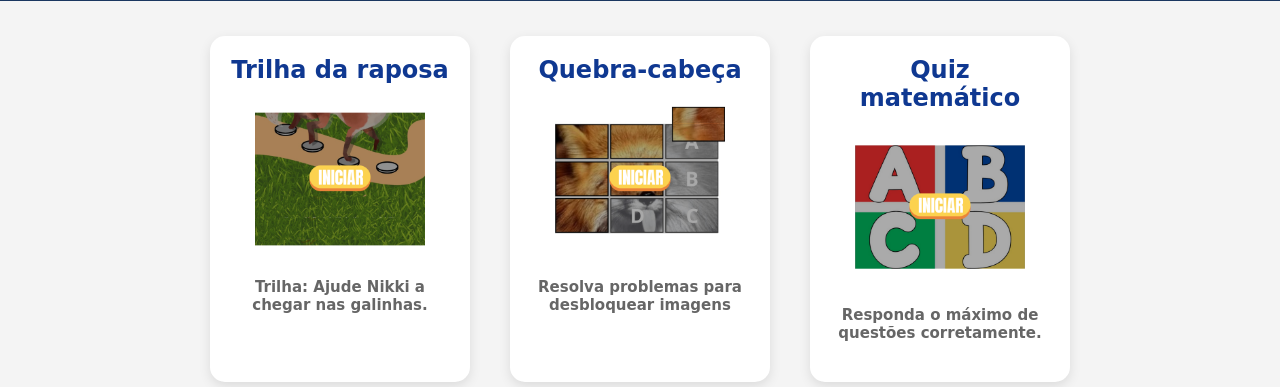
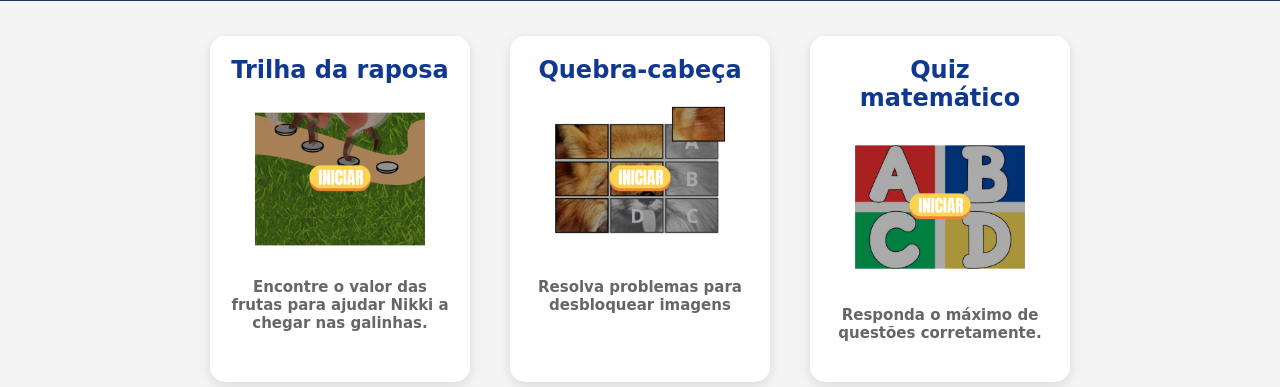
Before and after one commit to Eduardoooo0/FunMath, a Flask app: page / in a window 1280 px wide. Shown: the part 510-897 px from the top of the page. Run offline with Flask 3, Linux system fonts and the light colour scheme.

Commit message:
mudando a descrição da trilha

```diff
--- a/templates/index.html
+++ b/templates/index.html
@@ -37,7 +37,7 @@
                         <img src="../static/imgs/jogo-trilha.png" alt="">
                     </a>
                     <div id="box-texto">
-                        <h4>Trilha: Ajude Nikki a chegar nas galinhas.</h4>
+                        <h4>Encontre o valor das frutas para ajudar Nikki a chegar nas galinhas.</h4>
                     </div>
                 </div>
 
```
